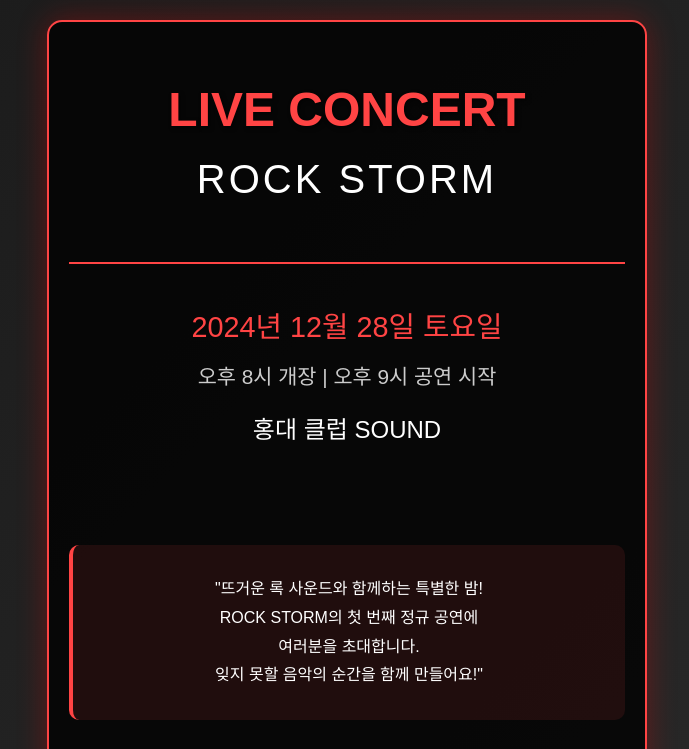
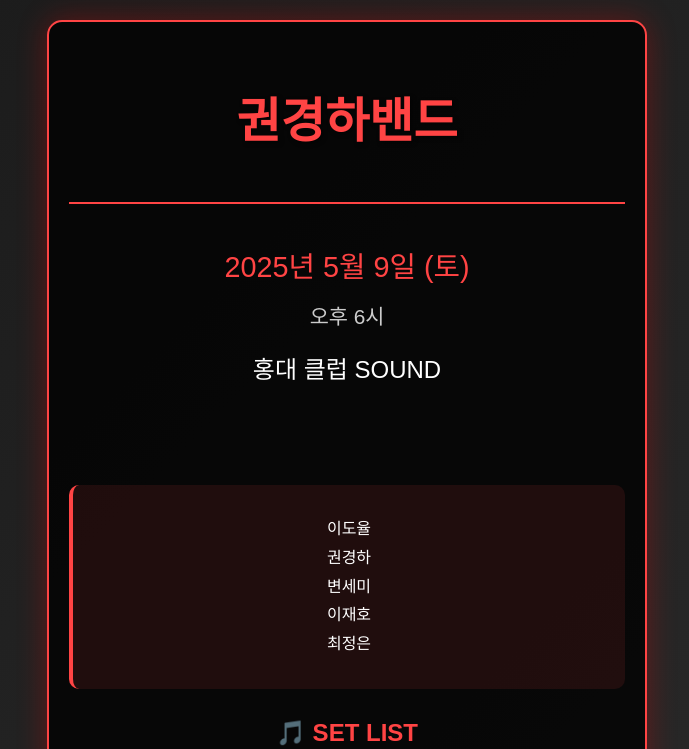
Before and after one commit to silver1344/kkhband, a Nuxt app: page / in a window 1280 px wide. Shown: the top 749 px of the page, without its empty margins (293-982 px from the left). Built offline with nearby package versions, Linux system fonts and the light colour scheme.

Commit message:
[feature] kkhband - 워크플로우 수정정

```diff
--- a/pages/index.vue
+++ b/pages/index.vue
@@ -1,21 +1,21 @@
 <template>
   <div class="container">
     <header class="header">
-      <h1 class="title">LIVE CONCERT</h1>
-      <div class="band-name">ROCK STORM</div>
+      <h1 class="title">권경하밴드</h1>
     </header>
 
     <section class="event-info">
-      <div class="date">2024년 12월 28일 토요일</div>
-      <div class="time">오후 8시 개장 | 오후 9시 공연 시작</div>
+      <div class="date">2025년 5월 9일 (토)</div>
+      <div class="time">오후 6시</div>
       <div class="venue">홍대 클럽 SOUND</div>
     </section>
 
     <section class="message">
-      "뜨거운 록 사운드와 함께하는 특별한 밤!<br>
-      ROCK STORM의 첫 번째 정규 공연에<br>
-      여러분을 초대합니다.<br>
-      잊지 못할 음악의 순간을 함께 만들어요!"
+      이도율<br />
+      권경하<br />
+      변세미<br />
+      이재호<br />
+      최정은
     </section>
 
     <section class="setlist">
@@ -31,7 +31,7 @@
       <div class="contact-title">📞 문의 및 예약</div>
       <div>밴드 매니저: 010-1234-5678</div>
       <div>클럽 SOUND: 02-123-4567</div>
-      <div style="margin-top: 15px; color: #ff4444;">
+      <div style="margin-top: 15px; color: #ff4444">
         🎫 입장료: 15,000원 (1드링크 포함)
       </div>
     </section>
@@ -40,6 +40,6 @@
 
 <script setup>
 useHead({
-  title: 'ROCK STORM 라이브 공연 초대'
-})
+  title: "권경하밴드",
+});
 </script>
```
